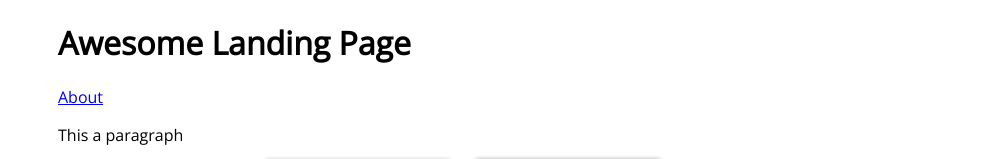
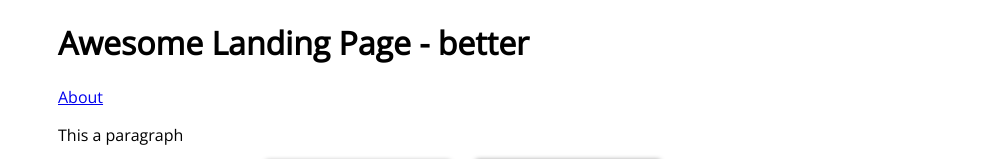
Before and after one commit to marhapori/marhapori.github.io, a plain HTML site: page index.html in a window 1280 px wide. Shown: the top 159 px of the page, without its empty margins (282-1280 px from the left). Drawn offline with nearby package versions, Linux system fonts and the light colour scheme.

```diff
--- a/index.html
+++ b/index.html
@@ -9,7 +9,7 @@
 <body>
 <!-- partial:index.partial.html -->
 <div class="container">
-  <h1>Awesome Landing Page</h1>
+  <h1>Awesome Landing Page - better</h1>
 
   <a href="about.html">
     About
```
